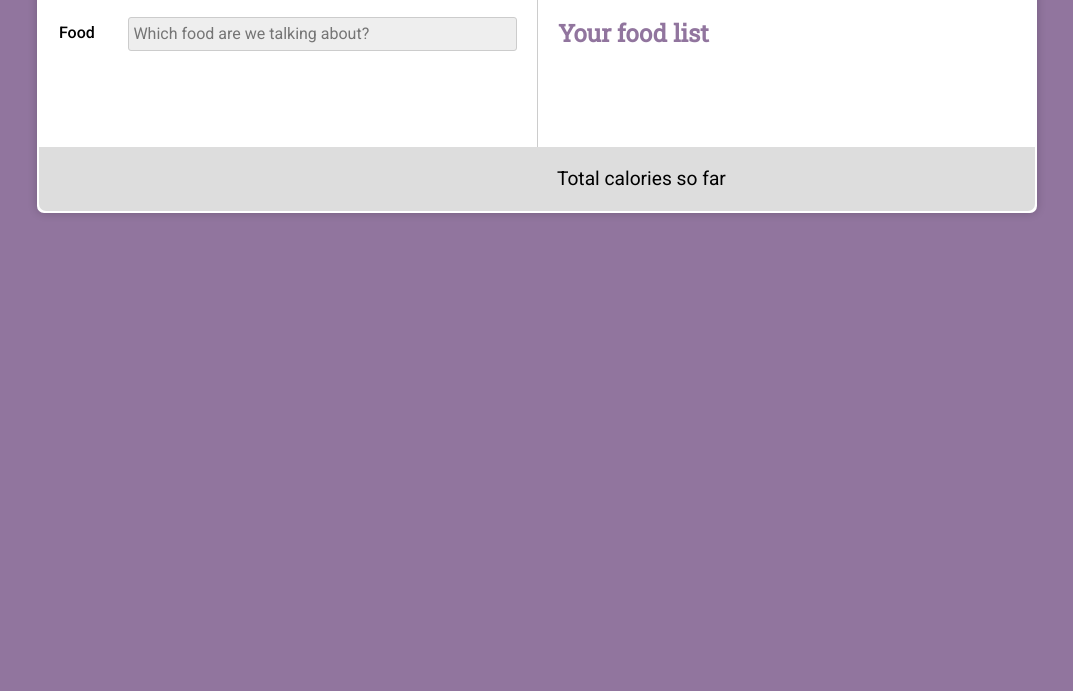
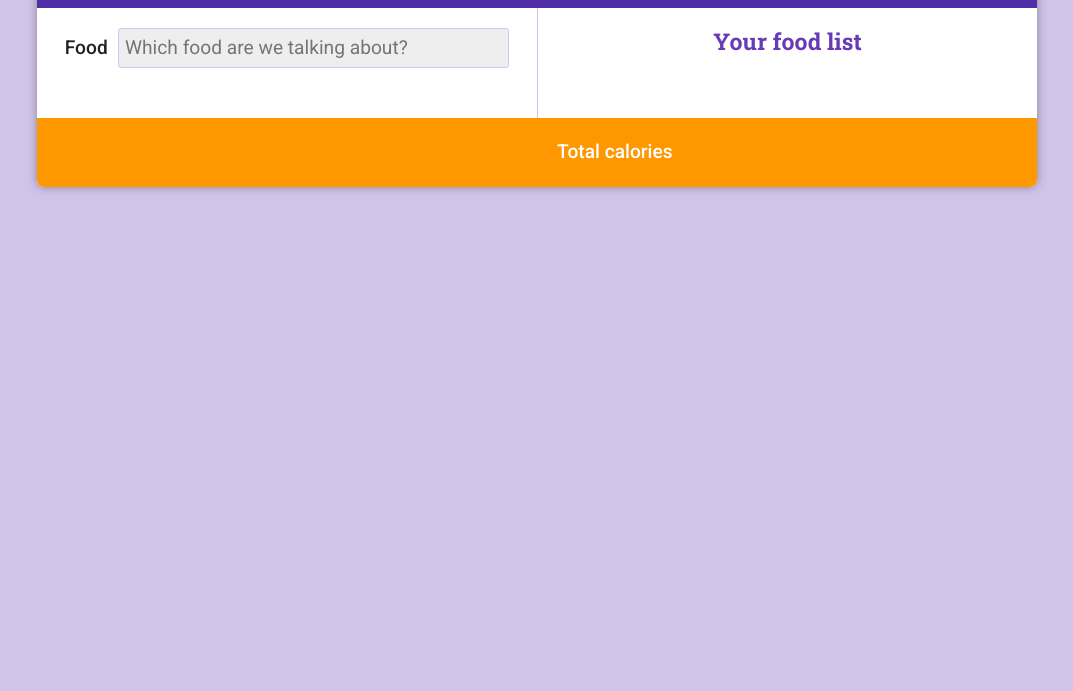
Before and after one commit to manelromero/health_tracker, a website: page app/index.html in a window 1280 px wide. Shown: the part 109-800 px from the top of the page, without its empty margins (103-1176 px from the left). Drawn offline with Linux system fonts and the light colour scheme.

Commit message:
Fix responsive issues

```diff
--- a/app/assets/css/style.css
+++ b/app/assets/css/style.css
@@ -1,3 +1,14 @@
+/*
+.dark-primary-color    { background: #512da8; }
+.default-primary-color { background: #673ab7; }
+.light-primary-color   { background: #d1c4e9; }
+.text-primary-color    { color: #FFFFFF; }
+.accent-color          { background: #ff9800; }
+.primary-text-color    { color: #212121; }
+.secondary-text-color  { color: #727272; }
+.divider-color         { border-color: #b6b6b6; }
+*/
+
 * {
 	margin: 0;
 	padding: 0;
@@ -7,70 +18,73 @@
 }
 
 html {
-	font-size: 100%
+	font-size: 100%;
 }
 
 body {
-	margin-top: 20px;
-	font: 400 1rem/1rem Roboto, sans-serif;
-	background-color: #91759e;
+	margin-top: 1rem;
+	background-color: #d1c4e9;
 }
 
 .container {
-	width: 90%;
+	width: 95%;
 	max-width: 1000px;
 	margin: auto;
+	margin-bottom: 1rem;
 	background-color: #fff;
 	display: flex;
 	flex-wrap: wrap;
-	border: 2px solid #fff;
 	border-radius: 7px;
-	box-shadow: 0 0 10px rgba(0, 0, 0, 0.2);
+	box-shadow: 0 0 10px rgba(33, 33, 33, 0.4);
 }
 
 header {
 	width: 100%;
 	padding: 2%;
-	font: normal 1rem 'Roboto Slab', serif;
-	border-bottom: 1px solid #ccc;
+	background-color: #512da8;
+	border-top-left-radius: 7px;
+	border-top-right-radius: 7px;
+	text-align: center;
 }
 
 h1 {
-	font: bold 2rem 'Roboto Slab', serif;
-	color: #91759e;
+	font: 700 1.6rem/2rem 'Roboto Slab', serif;
+	color: #fff;
 }
 
 h2 {
-	font: bold 1.5rem 'Roboto Slab', serif;
-	color: #91759e;
+	font: 700 1.2rem/1.4rem 'Roboto Slab', serif;
+	color: #673ab7;
 	margin-bottom: 0.8rem;
 }
 
 .search,
 .list {
 	position: relative;
-	width: 50%;
+	width: 100%;
 	padding: 2%;
-	min-height: 150px;
+	min-height: 110px;
+	background-color: #fff;
+	text-align: center;
 }
 
-.list {
-	border-left: 1px solid #ccc;
+.search {
+	border-bottom: 1px solid #d1c4e9;
 }
 
 label {
-	display: inline-block;
-	float: left;
+	width: 100%;
 	font: 500 1rem/2rem Roboto, sans-serif;
-	width: 15%;
+	color: #212121;
+	text-align: center;
 }
 
 input {
-	width: 85%;
-	font: normal 1rem/2rem Roboto, sans-serif;
+	width: 100%;
+	font: 400 1rem/2rem Roboto, sans-serif;
 	padding: 0 0.3rem;
 	outline: none;
-	border: 1px solid #ccc;
+	border: 1px solid #d1c4e9;
 	border-radius: 3px;
 	background-color: #eee;
 }
@@ -78,21 +92,22 @@ input {
 .results-window {
 	position: absolute;
 	display: none;
-	width: 78%;
-	right: 4%;
+	width: 96%;
+	left: calc(-1% -3px);
 	background-color: #fff;
+	z-index: 1;
 	border-bottom-left-radius: 3px;
 	border-bottom-right-radius: 3px;
 	box-shadow: 0 2px 5px rgba(0, 0, 0, 0.3);
 }
 
 .search-list {
-	padding: 2%;
+	padding: 1%;
 	list-style: none;
 }
 
 .result {
-	font: normal 1rem/1.2rem Roboto, sans-serif;
+	font: 400 1rem/1.2rem Roboto, sans-serif;
 	padding: 1%;
 	color: #666;
 	display: flex;
@@ -105,16 +120,16 @@ input {
 }
 
 .result-food {
-	width: 75%;
+	width: 70%;
 	padding-right: 1%;
 	text-align: justify;
 }
 
 .result-calories {
-	width: 25%;
+	width: 30%;
 	float: right;
 	text-align: right;
-	color: #7c9b44;
+	color: #ff9800;
 	white-space: nowrap;
   overflow: hidden;
 }
@@ -127,49 +142,110 @@ input {
 
 .food-name,
 .counter-text {
-	width: 75%;
+	width: 70%;
 	padding-right: 1%;
-	font: normal 1.2rem/1.5rem Roboto, sans-serif;
+	font: 400 1rem/1.5rem Roboto, sans-serif;
+	color: #212121;
 	text-align: justify;
 }
 
 .food-calories,
 .counter {
-	width: 25%;
+	width: 30%;
 	float: right;
 	text-align: right;
-	font: normal 1.2rem/1.5rem Roboto, sans-serif;
-	color: #7c9b44;
+	font: 400 1rem/1.5rem Roboto, sans-serif;
+	color: #ff9800;
 	white-space: nowrap;
   overflow: hidden;
 }
 
+.counter-text,
+.counter {
+	font: 500 1rem/1.5rem Roboto, sans-serif;
+	color: #fff;
+}
+
+
 .footer {
 	width: 100%;
-	background-color: #ddd;
+	background-color: #ff9800;
 	border-bottom-left-radius: 7px;
 	border-bottom-right-radius: 7px;
 }
 
 .total-calories {
-	width: 50%;
+	width: 100%;
 	float: right;
 	padding: 2%;
 	display: flex;
 	flex-wrap: wrap;
 }
 
-@media screen and (max-width: 750px) {
+@media screen and (min-width: 768px) {
+
+	html {
+		font-size: 110%;
+	}
 
 	.search,
-	.list,
-	.footer {
-		width: 100%;
+	.list {
+		width: 50%;
+	}
+
+	.search {
+		border-bottom: none;
 	}
 
 	.list {
-		border-left: none;
-		border-top: 1px solid #ccc
+		border-left: 1px solid #d1c4e9;
+	}
+
+	label {
+		width: 15%;
+		padding-right: 0.3rem;
+	}
+
+	input {
+		width: 85%;
+	}
+
+	.results-window {
+		width: 77.5%;
+		right: 4.5%;
+	}
+
+	.total-calories {
+		width: 50%;
 	}
 
 }
+
+@media screen and (min-width: 1024px) {
+
+	html {
+		font-size: 120%;
+	}
+
+	body {
+		margin-top: 2rem;
+	}
+
+	.container {
+		width: 90%;
+		margin-bottom: 2rem;
+	}
+
+	.results-window {
+		right: 5.5%;
+	}
+
+}
+
+@media screen and (min-width: 1440px) {
+
+	.results-window {
+		right: 6%;
+	}
+
+}
--- a/app/index.html
+++ b/app/index.html
@@ -3,7 +3,7 @@
 <head>
 	<meta charset="utf-8">
 	<meta name="viewport" content="width=device-width, initial-scale=1">
-	<link href="https://fonts.googleapis.com/css?family=Roboto+Slab" rel="stylesheet">
+	<link href="https://fonts.googleapis.com/css?family=Roboto+Slab:400,700" rel="stylesheet">
 	<link href="https://fonts.googleapis.com/css?family=Roboto:400,500" rel="stylesheet">
 	<link rel="stylesheet" href="assets/css/style.css">
 	<title>Health tracker</title>
@@ -26,7 +26,7 @@
 		</div>
 		<div class="footer">
 			<div class="total-calories">
-				<div class="counter-text">Total calories so far</div>
+				<div class="counter-text">Total calories</div>
 				<div id="counter" class="counter"></div>
 			</div>
 		</div>
```
